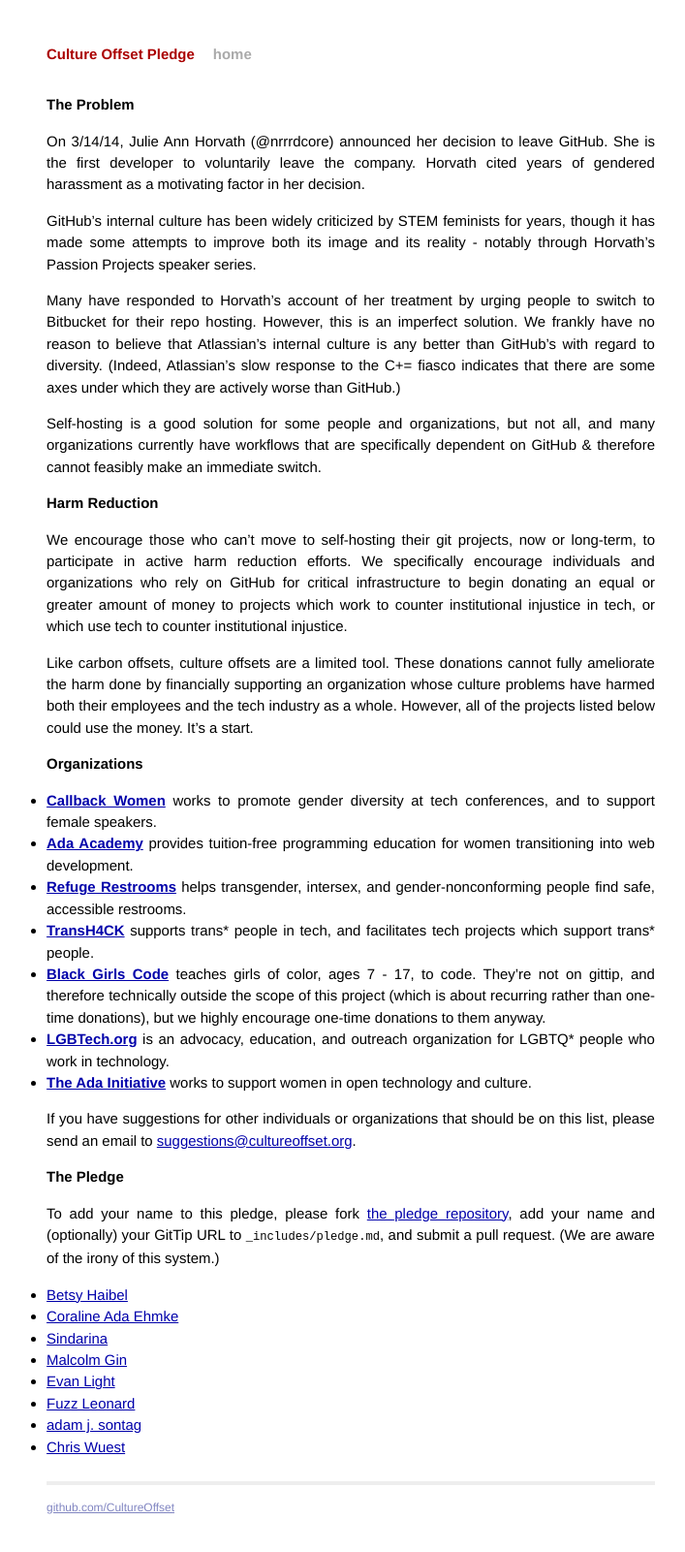
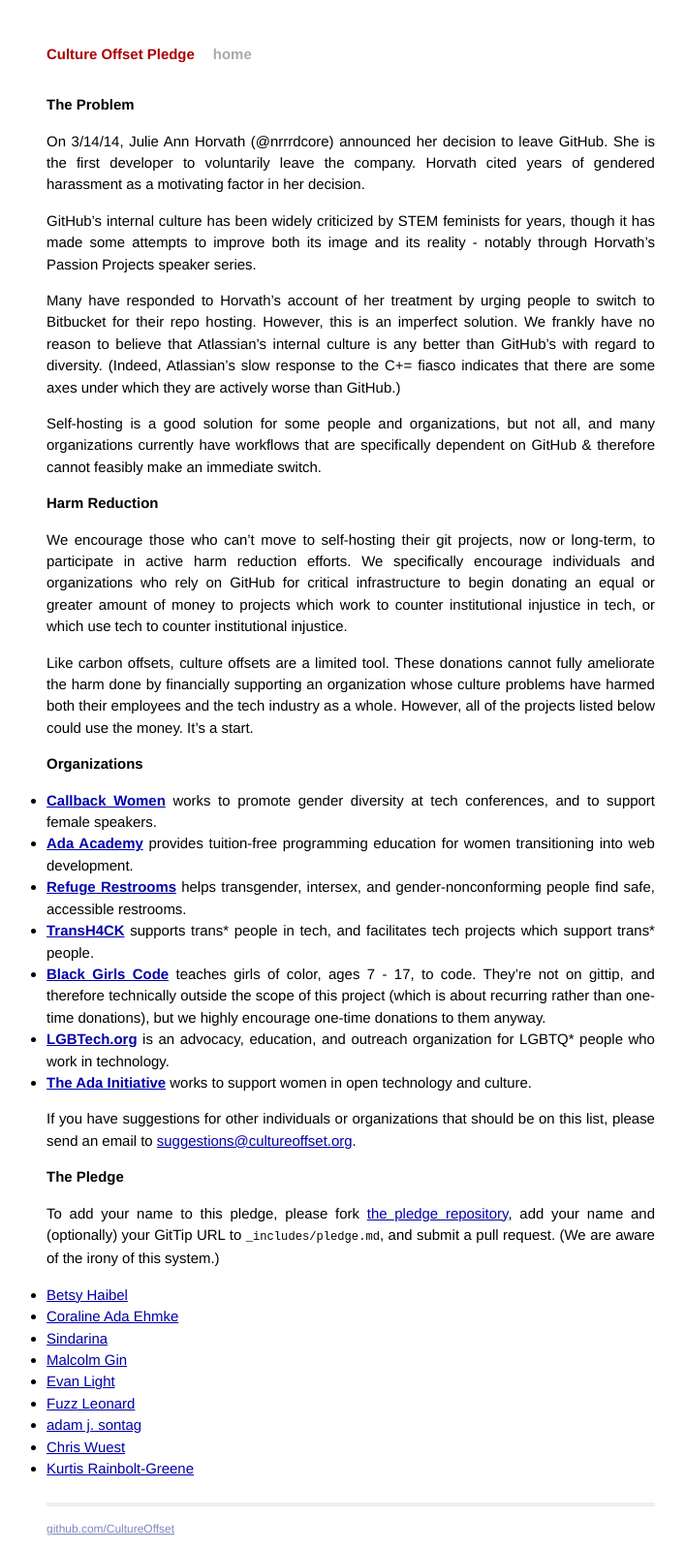
Before and after one commit to CultureOffset/cultureoffset.github.com, a Jekyll site: the page built from index.md, in a window 1280 px wide. Shown: the whole page at 97% size, without its empty margins (278-985 px from the left). Built offline with Jekyll 4.4.1, drawn with Linux system fonts in a browser that asks for light colours; Markdown is read by kramdown in place of the engine named in the settings; before the commit the page ends 1578 px from its top, so only the background shows below that.

Commit message:
Adding my voice to the pledge

```diff
--- a/_includes/pledge.md
+++ b/_includes/pledge.md
@@ -6,3 +6,4 @@
 - [Fuzz Leonard](https://twitter.com/fuzzleonard)
 - [adam j. sontag](https://twitter.com/ajpiano)
 - [Chris Wuest](https://twitter.com/callmewuest)
+- [Kurtis Rainbolt-Greene](https://twitter.com/krainboltgreene)
```
